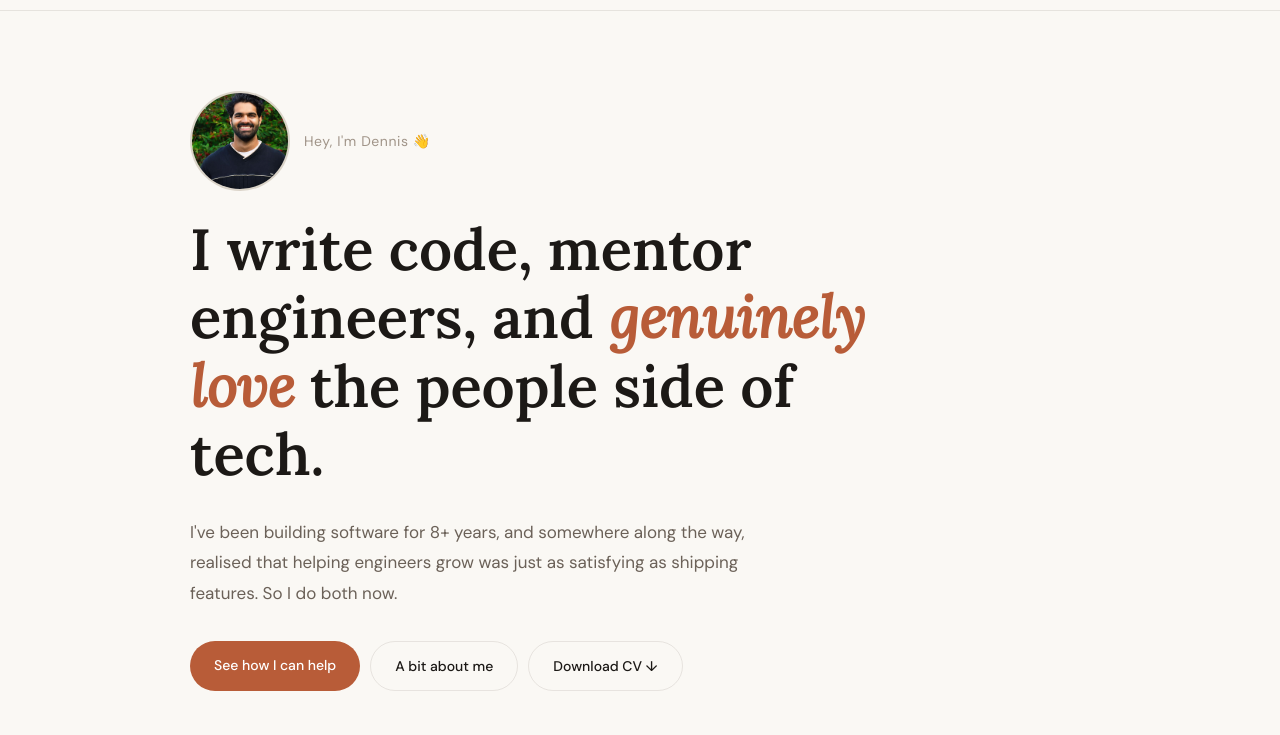
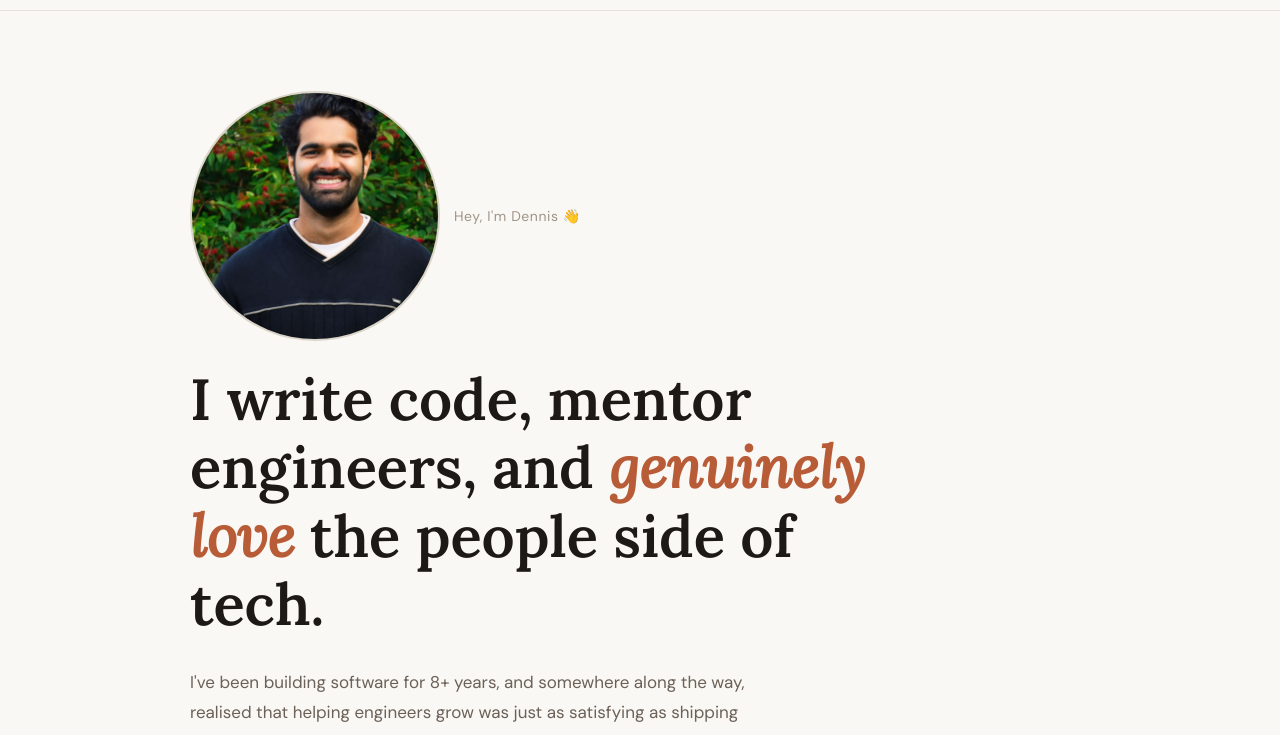
Before and after one commit to denniskbijo/denniskbijo.github.io, a plain HTML site: page index.html in a window 1280 px wide. Shown: the part 49-784 px from the top of the page. Drawn offline with Linux system fonts and the light colour scheme.

Commit message:
make avatar bigger

```diff
--- a/index.html
+++ b/index.html
@@ -64,7 +64,7 @@ nav{
   letter-spacing:0.04em;margin-bottom:1.5rem;
 }
 .hero-avatar{
-  width:100px;height:100px;border-radius:50%;
+  width:250px;height:250px;border-radius:50%;
   background:var(--sand);border:2px solid var(--line);
   object-fit:cover;flex-shrink:0;
 }
```
